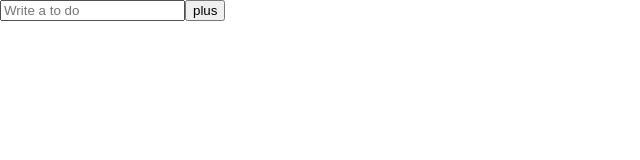
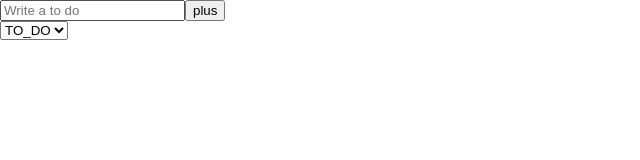
Before and after one commit to ChoiWonYu/CategoryTodo, a React (Create React App) app: page / in a window 1280 px wide. Shown: the top 160 px of the page, without its empty margins (0-640 px from the left). Built offline with nearby package versions, Linux system fonts and the light colour scheme.

Commit message:
todo complete

```diff
--- a/src/atoms/atoms.tsx
+++ b/src/atoms/atoms.tsx
@@ -1,11 +1,30 @@
-import { atom } from "recoil";
+import { atom, selector } from "recoil";
+export enum Categories {
+  "TO_DO" = "TO_DO",
+  "Doing" = "Doing",
+  "Done" = "Done",
+}
+
 interface ITODO {
   text: string;
   id: number;
-  category: "TO_DO" | "Doing" | "Done";
+  category: Categories;
 }
+
+export const Category = atom({
+  key: "Category",
+  default: Categories.TO_DO,
+});
 
 export const TodoArr = atom<ITODO[]>({
   key: "todoArr",
   default: [],
 });
+export const TodoSelector = selector({
+  key: "todoSelector",
+  get: ({ get }) => {
+    const toDos = get(TodoArr);
+    const category = get(Category);
+    return toDos.filter((todo) => todo.category === category);
+  },
+});
--- a/src/components/CreateTodo.tsx
+++ b/src/components/CreateTodo.tsx
@@ -1,13 +1,12 @@
-import React from "react";
 import { useForm } from "react-hook-form";
-import { useRecoilState } from "recoil";
-import { TodoArr } from "../atoms/atoms";
+import { useRecoilState, useRecoilValue } from "recoil";
+import { TodoArr, Category } from "../atoms/atoms";
 
 interface IForm {
   todo: string;
 }
-
 const CreateTodo = () => {
+  const category = useRecoilValue(Category);
   const { register, handleSubmit, setValue } = useForm<IForm>();
   const [tdArr, setTdArr] = useRecoilState(TodoArr);
 
@@ -17,7 +16,7 @@
         {
           text: todo,
           id: Date.now(),
-          category: "TO_DO",
+          category: category,
         },
         ...prev,
       ];
--- a/src/components/Todo.tsx
+++ b/src/components/Todo.tsx
@@ -1,16 +1,47 @@
 import React from "react";
+import { useSetRecoilState } from "recoil";
+import { TodoArr, Categories } from "../atoms/atoms";
+
 interface ITODO {
   text: string;
   id: number;
-  category: "TO_DO" | "Doing" | "Done";
+  category: Categories;
 }
-const Todo = ({ text }: ITODO) => {
+const Todo = ({ text, category, id }: ITODO) => {
+  const setTodo = useSetRecoilState(TodoArr);
+
+  const handleClick = (event: React.MouseEvent<HTMLButtonElement>) => {
+    const {
+      currentTarget: { name },
+    } = event;
+    setTodo((prev) => {
+      const targetIdx = prev.findIndex((todo) => todo.id === id);
+      const newTodo = { text, id, category: name as any };
+      return [
+        ...prev.slice(0, targetIdx),
+        newTodo,
+        ...prev.slice(targetIdx + 1),
+      ];
+    });
+  };
   return (
     <>
       <li>{text}</li>
-      <button>Doing</button>
-      <button>ToDo</button>
-      <button>Done</button>
+      {category !== Categories.Doing && (
+        <button name={Categories.Doing} onClick={handleClick}>
+          {Categories.Doing}
+        </button>
+      )}
+      {category !== Categories.Done && (
+        <button name={Categories.Done} onClick={handleClick}>
+          {Categories.Done}
+        </button>
+      )}
+      {category !== Categories.TO_DO && (
+        <button name={Categories.TO_DO} onClick={handleClick}>
+          {Categories.TO_DO}
+        </button>
+      )}
     </>
   );
 };
--- a/src/components/TodoList.tsx
+++ b/src/components/TodoList.tsx
@@ -1,14 +1,22 @@
-import React from "react";
-import { useRecoilValue } from "recoil";
-import { TodoArr } from "../atoms/atoms";
+import { useRecoilValue, useRecoilState } from "recoil";
 import CreateTodo from "./CreateTodo";
 import Todo from "./Todo";
+import { TodoSelector, Category, Categories } from "../atoms/atoms";
 
 const TodoList = () => {
-  const Todos = useRecoilValue(TodoArr);
+  const [category, setCategory] = useRecoilState(Category);
+  const Todos = useRecoilValue(TodoSelector);
+  const onInput = (e: React.FormEvent<HTMLSelectElement>) => {
+    setCategory(e.currentTarget.value as Categories);
+  };
   return (
     <>
       <CreateTodo />
+      <select value={category} onInput={onInput}>
+        <option value={Categories.TO_DO}>{Categories.TO_DO}</option>
+        <option value={Categories.Done}>{Categories.Done}</option>
+        <option value={Categories.Doing}>{Categories.Doing}</option>
+      </select>
       <ul>
         {Todos.map((todo) => (
           <Todo key={todo.id} {...todo} />
```
